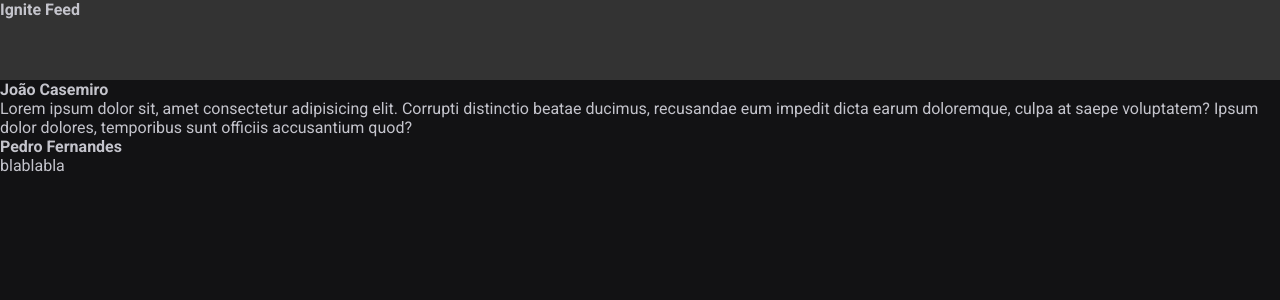
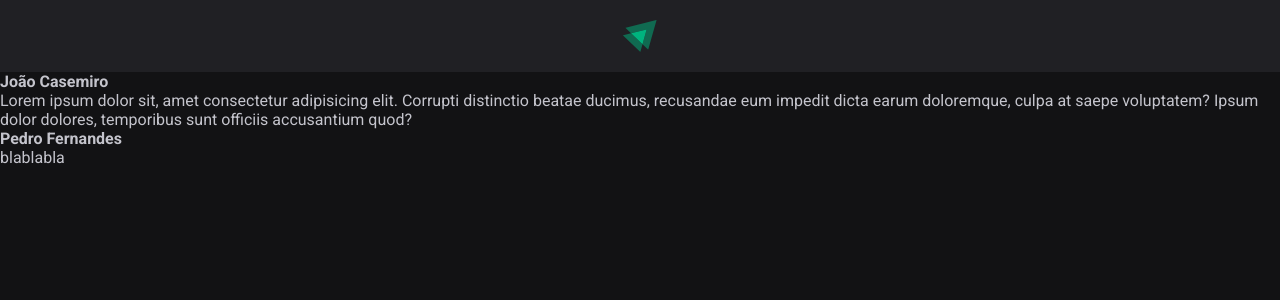
Before and after one commit to casemiroj/ignite-feed, a React (Vite) app: page / in a window 1280 px wide. Shown: the top 300 px of the page. Built offline with nearby package versions, Linux system fonts and the light colour scheme.

Commit message:
Componente: Header

```diff
--- a/src/components/Header.jsx
+++ b/src/components/Header.jsx
@@ -1,9 +1,10 @@
 import styles from './Header.module.css'
+import IgniteLogo from '../assets/ignite-logo.svg'
 
 export function Header() {
   return(
     <header className={styles.header}>
-      <strong>Ignite Feed</strong>
+      <img src={IgniteLogo} alt="Logotipo Ignite" />
     </header>
   )
 }
--- a/src/components/Header.module.css
+++ b/src/components/Header.module.css
@@ -1,4 +1,10 @@
 .header {
-  background: #333;
-  height: 80px;
+  background: var(--gray-800);
+  display: flex;
+  justify-content: center;
+  padding: 1.25rem 0;
 }
+
+.header img {
+  height: 2rem;
+}
```
Also changed, not shown: src/assets/Ignite-logo.svg (added).
